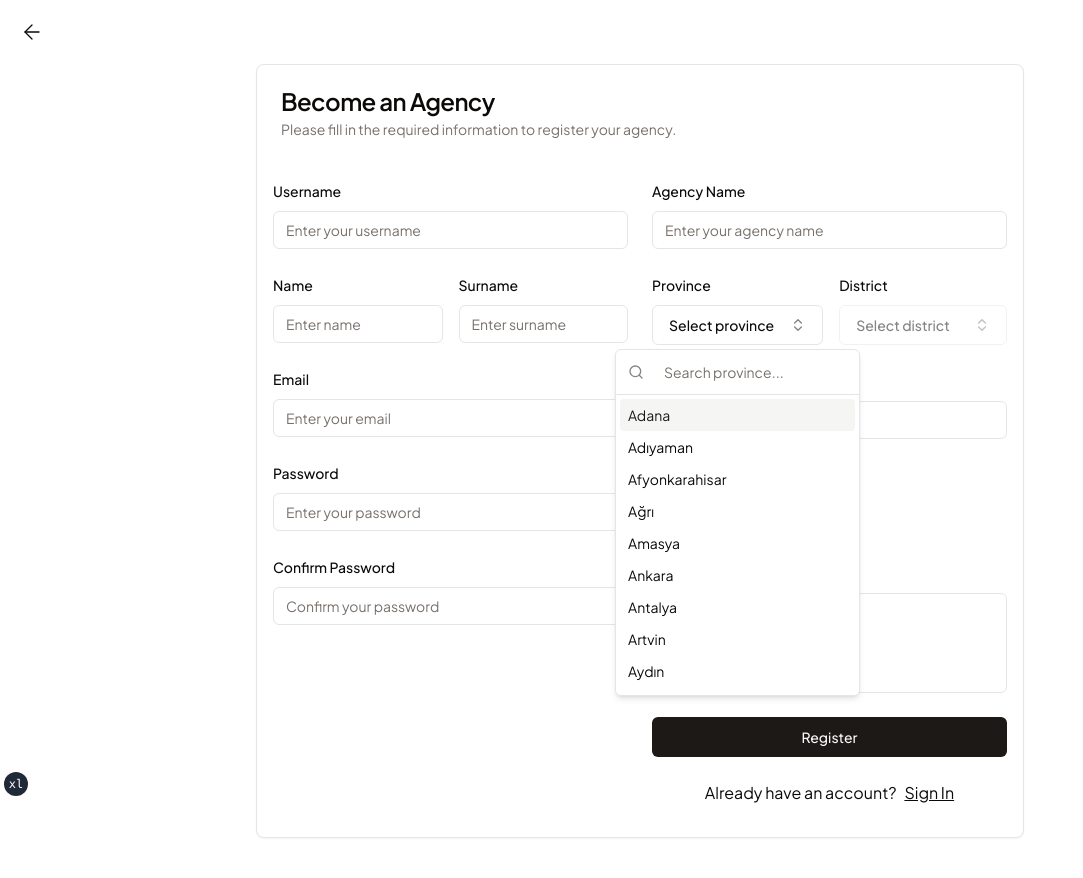
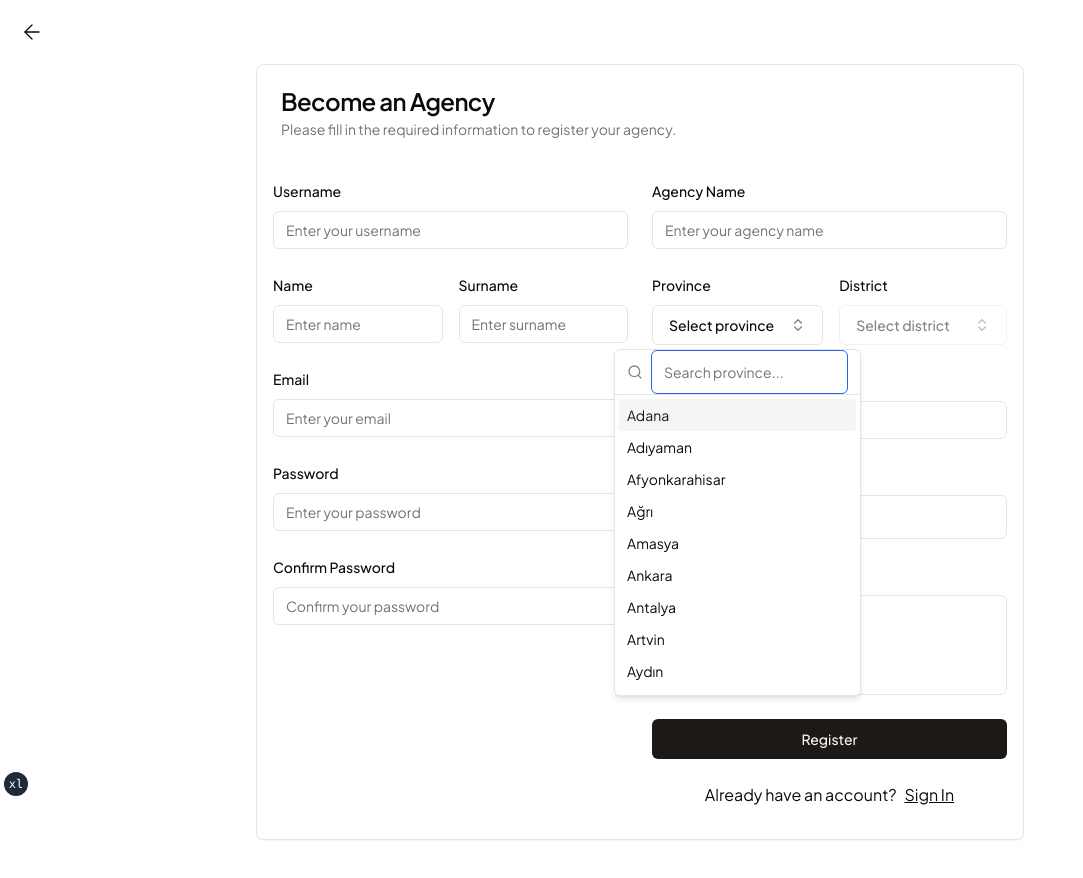
Before and after one commit to deu-graduation-project/docu-connect-frontend, a Next.js app: page /become-an-agency in a window 1280 px wide. Both pictures are taken after a click on the button "Select province". Shown: the top 878 px of the page, without its empty margins (0-1083 px from the left). Built offline with nearby package versions, Linux system fonts and the light colour scheme.

Commit message:
border problem fix.

```diff
--- a/src/app/(auth)/become-an-agency/page.tsx
+++ b/src/app/(auth)/become-an-agency/page.tsx
@@ -85,9 +85,9 @@ const formSchema = z
         path: ["passwordConfirm"],
         code: z.ZodIssueCode.custom,
         message: "Şifreler eşleşmiyor.",
-      });
+      })
     }
-  });
+  })
 
 type FormData = z.infer<typeof formSchema>
 
--- a/src/components/ui/animation-password-input.tsx
+++ b/src/components/ui/animation-password-input.tsx
@@ -34,7 +34,7 @@ const Input = React.forwardRef<HTMLInputElement, InputProps>(
       <input
         type={type}
         className={cn(
-          "focus:!ring-transparent focus:!border-none flex h-10 w-full rounded-md border border-input bg-transparent px-3 py-2 text-sm ring-offset-background file:border-0 file:bg-transparent file:text-sm file:font-medium placeholder:text-muted-foreground focus-visible:outline-none focus-visible:ring-2 focus-visible:ring-ring focus-visible:ring-offset-2 disabled:cursor-not-allowed disabled:opacity-50",
+          "flex h-10 w-full rounded-md border border-input bg-transparent px-3 py-2 text-sm ring-offset-background file:border-0 file:bg-transparent file:text-sm file:font-medium placeholder:text-muted-foreground focus:!ring-transparent focus-visible:outline-none focus-visible:ring-2 focus-visible:ring-ring focus-visible:ring-offset-2 disabled:cursor-not-allowed disabled:opacity-50",
           className
         )}
         ref={ref}
--- a/src/components/ui/command.tsx
+++ b/src/components/ui/command.tsx
@@ -44,7 +44,7 @@ const CommandInput = React.forwardRef<
     <CommandPrimitive.Input
       ref={ref}
       className={cn(
-        "focus:!ring-transparent focus:!border-none flex h-11 w-full rounded-md bg-transparent py-3 text-sm outline-none ring-0 focus:outline-none focus:ring-0 focus-visible:outline-none focus-visible:ring-0 placeholder:text-muted-foreground disabled:cursor-not-allowed disabled:opacity-50",
+        "flex h-11 w-full rounded-md bg-transparent py-3 text-sm outline-none ring-0 placeholder:text-muted-foreground focus:outline-none focus:ring-0 focus:!ring-transparent focus-visible:outline-none focus-visible:ring-0 disabled:cursor-not-allowed disabled:opacity-50",
         className
       )}
       {...props}
@@ -115,7 +115,7 @@ const CommandItem = React.forwardRef<
   <CommandPrimitive.Item
     ref={ref}
     className={cn(
-      "relative flex cursor-default gap-2 select-none items-center rounded-sm px-2 py-1.5 text-sm outline-none data-[disabled=true]:pointer-events-none data-[selected='true']:bg-accent data-[selected=true]:text-accent-foreground data-[disabled=true]:opacity-50 [&_svg]:pointer-events-none [&_svg]:size-4 [&_svg]:shrink-0",
+      "relative flex cursor-default select-none items-center gap-2 rounded-sm px-2 py-1.5 text-sm outline-none data-[disabled=true]:pointer-events-none data-[selected='true']:bg-accent data-[selected=true]:text-accent-foreground data-[disabled=true]:opacity-50 [&_svg]:pointer-events-none [&_svg]:size-4 [&_svg]:shrink-0",
       className
     )}
     {...props}
--- a/src/components/ui/input.tsx
+++ b/src/components/ui/input.tsx
@@ -8,7 +8,7 @@ const Input = React.forwardRef<HTMLInputElement, React.ComponentProps<"input">>(
       <input
         type={type}
         className={cn(
-          "focus:!ring-transparent focus:!border-none flex min-h-[9px] w-full rounded-md border-input bg-background px-3 py-2 text-base ring-offset-background placeholder:text-muted-foreground focus-visible:outline-none focus-visible:ring-2 focus-visible:ring-ring focus-visible:ring-offset-2 disabled:cursor-not-allowed disabled:opacity-50 md:text-sm",
+          "flex min-h-[9px] w-full rounded-md border border-input bg-background px-3 py-2 text-base ring-offset-background placeholder:text-muted-foreground focus:!ring-transparent focus-visible:outline-none focus-visible:ring-2 focus-visible:ring-ring focus-visible:ring-offset-2 disabled:cursor-not-allowed disabled:opacity-50 md:text-sm",
           className
         )}
         ref={ref}
--- a/src/components/ui/select.tsx
+++ b/src/components/ui/select.tsx
@@ -19,7 +19,7 @@ const SelectTrigger = React.forwardRef<
   <SelectPrimitive.Trigger
     ref={ref}
     className={cn(
-      "focus:!ring-transparent focus:!border-none flex h-11 w-full rounded-md bg-transparent py-3 text-sm outline-none ring-0 focus:outline-none focus:ring-0 focus-visible:outline-none focus-visible:ring-0 placeholder:text-muted-foreground disabled:cursor-not-allowed disabled:opacity-50",
+      "flex h-11 w-full items-center justify-between rounded-md border bg-transparent px-3 py-3 text-sm outline-none ring-0 placeholder:text-muted-foreground focus:outline-none focus:ring-0 focus:!ring-transparent focus-visible:outline-none focus-visible:ring-0 disabled:cursor-not-allowed disabled:opacity-50",
       className
     )}
     {...props}
--- a/src/components/ui/textarea.tsx
+++ b/src/components/ui/textarea.tsx
@@ -9,7 +9,7 @@ const Textarea = React.forwardRef<
   return (
     <textarea
       className={cn(
-        "focus:!ring-transparent focus:!border-none flex min-h-[80px] w-full rounded-md border-input bg-background px-3 py-2 text-base ring-offset-background placeholder:text-muted-foreground focus-visible:outline-none focus-visible:ring-2 focus-visible:ring-ring focus-visible:ring-offset-2 disabled:cursor-not-allowed disabled:opacity-50 md:text-sm",
+        "flex min-h-[80px] w-full rounded-md border-input bg-background px-3 py-2 text-base ring-offset-background placeholder:text-muted-foreground focus:!ring-transparent focus-visible:outline-none focus-visible:ring-2 focus-visible:ring-ring focus-visible:ring-offset-2 disabled:cursor-not-allowed disabled:opacity-50 md:text-sm",
         className
       )}
       ref={ref}
```
